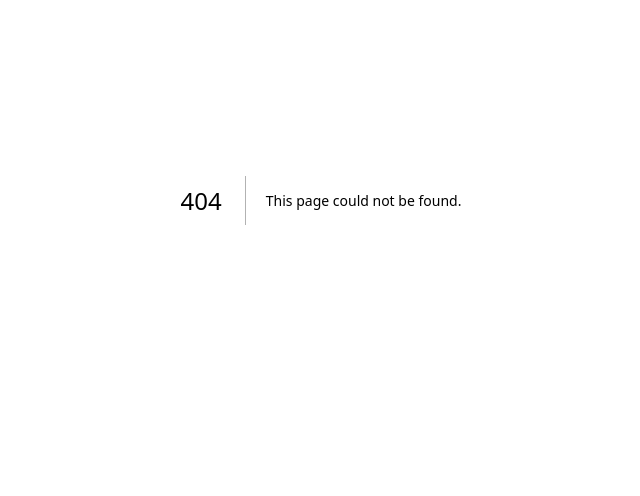
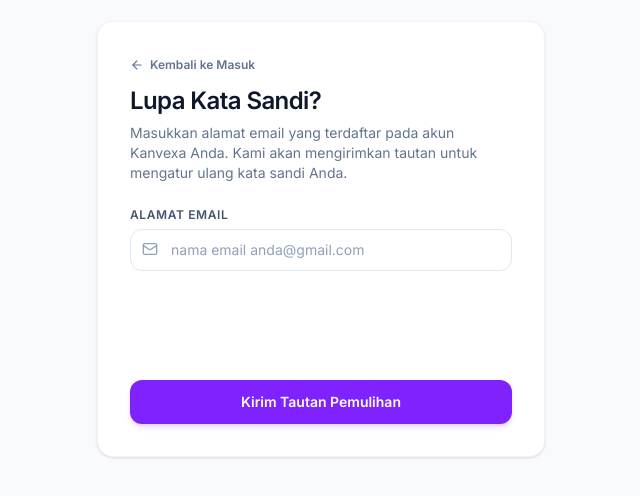
Before and after one commit to Hocaabinn/Kanvexa-Smart-Kanban, a Next.js app: page /auth/forgot-password in a window 1280 px wide. Before the commit this address had no page. Shown: the part 200-696 px from the top of the page, without its empty margins (319-959 px from the left). Built offline with nearby package versions, Linux system fonts and the light colour scheme; no server answers.

Commit message:
feat(auth): implement forgot password request page with supabase email recovery

```diff
--- /dev/null
+++ b/src/app/auth/forgot-password/page.tsx
@@ -0,0 +1,153 @@
+"use client";
+
+import { useState } from "react";
+import Link from "next/link";
+import { ArrowLeft, CheckCircle2, Mail } from "lucide-react";
+import { createClient } from "@/lib/supabase/client";
+import { KanvexaLogo } from "@/components/ui/KanvexaLogo";
+import { Turnstile } from "@/components/ui/Turnstile";
+
+export default function ForgotPasswordPage() {
+  const [email, setEmail] = useState("");
+  const [loading, setLoading] = useState(false);
+  const [error, setError] = useState<string | null>(null);
+  const [success, setSuccess] = useState(false);
+  const [captchaToken, setCaptchaToken] = useState<string | null>(null);
+
+  async function handleSubmit(e: React.FormEvent) {
+    e.preventDefault();
+
+    if (process.env.NEXT_PUBLIC_CLOUDFLARE_TURNSTILE_SITE_KEY && !captchaToken) {
+      setError("Silakan selesaikan verifikasi keamanan (CAPTCHA) terlebih dahulu.");
+      return;
+    }
+
+    setLoading(true);
+    setError(null);
+
+    try {
+      const supabase = createClient();
+      const origin = window.location.origin;
+      const { error: resetError } = await supabase.auth.resetPasswordForEmail(email, {
+        redirectTo: `${origin}/auth/callback?next=/auth/reset-password`,
+        captchaToken: captchaToken || undefined,
+      });
+
+      if (resetError) {
+        setError(resetError.message);
+        setLoading(false);
+        return;
+      }
+
+      setSuccess(true);
+      setLoading(false);
+    } catch (err: any) {
+      setLoading(false);
+      setError(
+        err?.message ||
+          "Gagal mengirim instruksi pemulihan. Periksa koneksi internet Anda."
+      );
+    }
+  }
+
+  return (
+    <section className="min-h-screen bg-slate-50 flex flex-col justify-center items-center p-4 text-slate-900 antialiased">
+      <div className="w-full max-w-md">
+        {/* Brand Logo Header */}
+        <div className="flex justify-center mb-8">
+          <Link href="/" className="transition-opacity hover:opacity-90">
+            <KanvexaLogo
+              src="/img/logo2-transparent.png"
+              imgClassName="h-10 w-auto object-contain"
+            />
+          </Link>
+        </div>
+
+        {/* Card Box */}
+        <div className="bg-white rounded-2xl p-6 sm:p-8 shadow-sm border border-violet-100/60">
+          {success ? (
+            <div className="text-center space-y-4">
+              <div className="mx-auto flex h-14 w-14 items-center justify-center rounded-full bg-violet-100 text-violet-600">
+                <CheckCircle2 className="h-8 w-8" />
+              </div>
+              <h2 className="text-2xl font-bold tracking-tight text-slate-900">
+                Email Terkirim!
+              </h2>
+              <p className="text-sm text-slate-600 leading-relaxed">
+                Kami telah mengirimkan tautan pemulihan kata sandi ke{" "}
+                <span className="font-semibold text-slate-800">{email}</span>. Silakan periksa kotak masuk (inbox) atau folder spam Anda.
+              </p>
+              <div className="pt-4">
+                <Link
+                  href="/login"
+                  className="flex h-11 w-full items-center justify-center rounded-xl bg-violet-600 text-sm font-bold text-white shadow-md shadow-violet-500/20 hover:bg-violet-700 transition-all"
+                >
+                  Kembali ke Halaman Masuk
+                </Link>
+              </div>
+            </div>
+          ) : (
+            <>
+              <div className="mb-6">
+                <Link
+                  href="/login"
+                  className="inline-flex items-center gap-1.5 text-xs font-semibold text-slate-500 hover:text-violet-600 transition-colors mb-3"
+                >
+                  <ArrowLeft className="h-3.5 w-3.5" />
+                  Kembali ke Masuk
+                </Link>
+                <h1 className="text-2xl font-extrabold tracking-tight text-slate-900">
+                  Lupa Kata Sandi?
+                </h1>
+                <p className="mt-1.5 text-sm text-slate-500">
+                  Masukkan alamat email yang terdaftar pada akun Kanvexa Anda. Kami akan mengirimkan tautan untuk mengatur ulang kata sandi Anda.
+                </p>
+              </div>
+
+              <form onSubmit={handleSubmit} className="space-y-4">
+                <div>
+                  <label className="block text-xs font-bold uppercase tracking-wider text-slate-600 mb-1.5">
+                    Alamat Email
+                  </label>
+                  <div className="relative">
+                    <input
+                      type="email"
+                      required
+                      placeholder="nama email anda@gmail.com"
+                      value={email}
+                      onChange={(e) => setEmail(e.target.value)}
+                      className="w-full rounded-xl border border-slate-200 bg-white px-3.5 py-2.5 pl-10 text-sm text-slate-900 placeholder:text-slate-400 focus:border-violet-500 focus:outline-none focus:ring-4 focus:ring-violet-500/10 transition-all"
+                    />
+                    <Mail className="absolute left-3 top-3 h-4 w-4 text-slate-400 pointer-events-none" />
+                  </div>
+                </div>
+
+                {error && (
+                  <div className="rounded-xl border border-red-200 bg-red-50 p-3 text-xs font-semibold text-red-600">
+                    {error}
+                  </div>
+                )}
+
+                <div className="pt-1">
+                  <Turnstile
+                    onVerify={(token) => setCaptchaToken(token)}
+                    onExpire={() => setCaptchaToken(null)}
+                    onError={() => setCaptchaToken(null)}
+                  />
+                </div>
+
+                <button
+                  type="submit"
+                  disabled={loading}
+                  className="flex h-11 w-full items-center justify-center rounded-xl bg-violet-600 text-sm font-bold text-white shadow-md shadow-violet-500/20 hover:bg-violet-700 active:scale-[0.99] disabled:opacity-50 transition-all"
+                >
+                  {loading ? "Mengirim Tautan..." : "Kirim Tautan Pemulihan"}
+                </button>
+              </form>
+            </>
+          )}
+        </div>
+      </div>
+    </section>
+  );
+}
```
